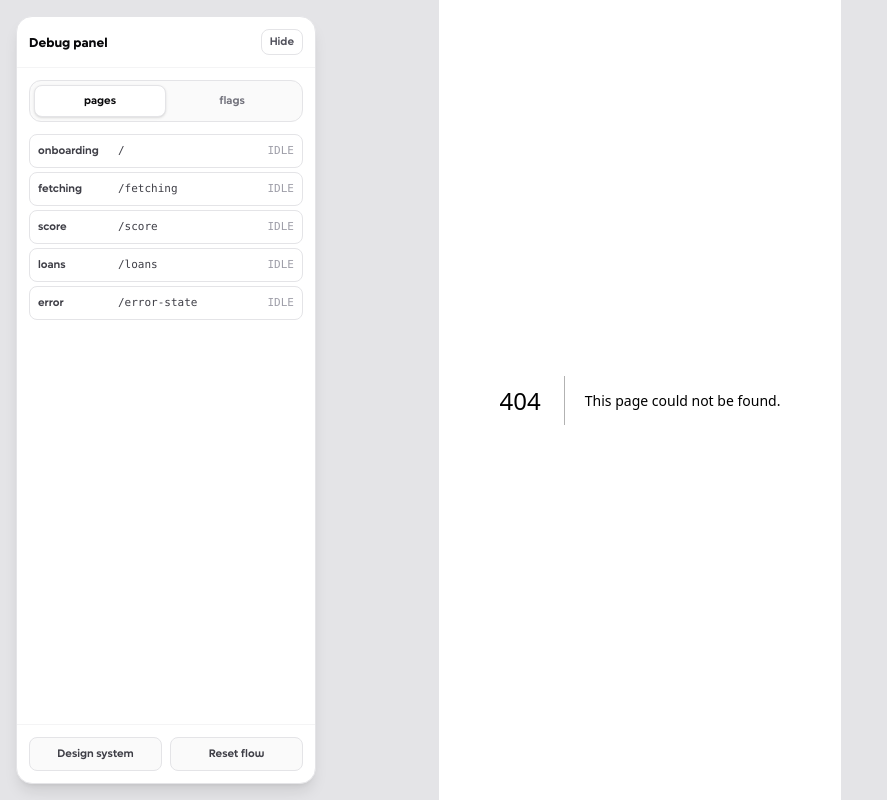
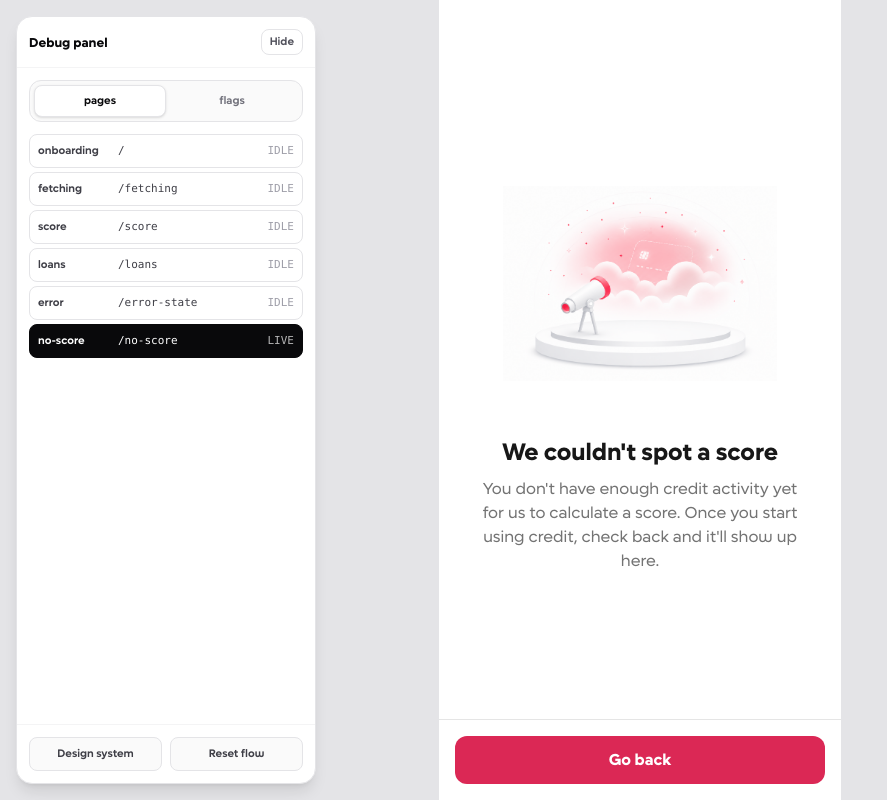
Before and after one commit to jothachil/credit-score-repo, a Next.js app: page /no-score in a window 1280 px wide. Before the commit this address had no page. Shown: the whole page, without its empty margins (0-887 px from the left). Built offline with nearby package versions, Linux system fonts and the light colour scheme.

Commit message:
Add No Score page and update DebugNavigationSidebar to include new route. Introduce no-credit-score image asset for user feedback on credit activity.

```diff
--- a/app/components/DebugNavigationSidebar.js
+++ b/app/components/DebugNavigationSidebar.js
@@ -29,6 +29,10 @@ const debugPages = [
   {
     id: "error",
     path: "/error-state",
+  },
+  {
+    id: "no-score",
+    path: "/no-score",
   },
 ];
 
--- /dev/null
+++ b/app/no-score/page.js
@@ -0,0 +1,39 @@
+"use client";
+
+import { useRouter } from "next/navigation";
+import Button from "../components/Button";
+
+export default function NoCreditScore() {
+  const router = useRouter();
+
+  return (
+    <div className="flex flex-1 flex-col bg-background-primary">
+      {/* Illustration + copy, centered in the available space */}
+      <div className="flex flex-1 flex-col items-center justify-center gap-4 px-8 text-center">
+        {/* biome-ignore lint/performance/noImgElement: prototype static asset */}
+        <img
+          src="/no-credit-score.png"
+          alt="A magnifying glass over an empty score"
+          className="size-[274px] object-contain"
+        />
+        <div className="flex flex-col gap-2">
+          <h1 className="text-xl leading-8 font-bold text-content-primary">
+            We couldn&apos;t spot a score
+          </h1>
+          <p className="text-sm leading-6 text-content-secondary">
+            You don&apos;t have enough credit activity yet for us to calculate a
+            score. Once you start using credit, check back and it&apos;ll show
+            up here.
+          </p>
+        </div>
+      </div>
+
+      {/* CTA, pinned to the bottom */}
+      <div className="flex flex-col items-center gap-4 border-t border-border-primary px-4 pt-4 pb-[calc(1rem+env(safe-area-inset-bottom))]">
+        <Button variant="primary" onClick={() => router.back()}>
+          Go back
+        </Button>
+      </div>
+    </div>
+  );
+}
```
Also changed, not shown: public/no-credit-score.png (added).
